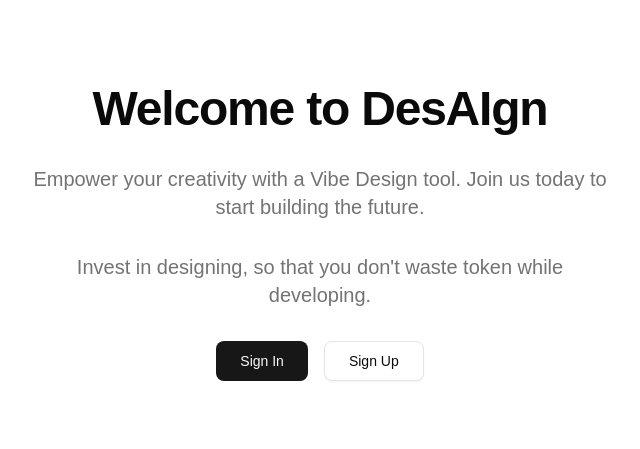
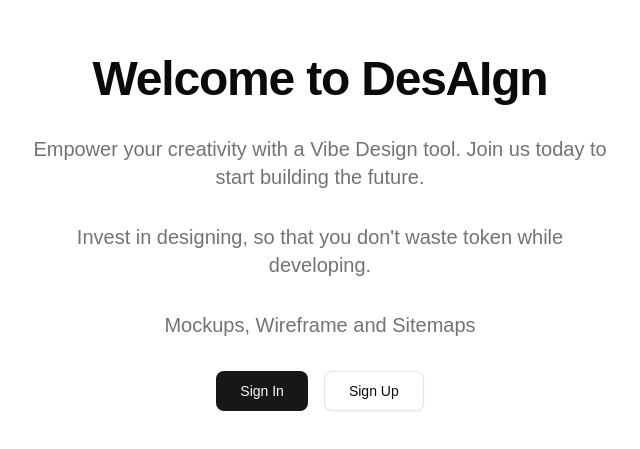
Before and after one commit to mohitkothari-dev/desAIgn, a Next.js app: page / in a window 1280 px wide. Shown: the part 167-616 px from the top of the page, without its empty margins (320-960 px from the left). Built offline with nearby package versions, Linux system fonts and the light colour scheme; a web font is replaced by a local one.

Commit message:
added an extra line

```diff
--- a/app/page.tsx
+++ b/app/page.tsx
@@ -12,7 +12,11 @@ export default function Home() {
           Empower your creativity with a Vibe Design tool. Join us today to start building the future.
         </p>
         <p className="text-xl text-muted-foreground max-w-[500px]">
-          Invest in designing, so that you don't waste token while developing.</p>
+          Invest in designing, so that you don't waste token while developing.
+        </p>
+        <p className="text-xl text-muted-foreground max-w-[500px]">
+          Mockups, Wireframe and Sitemaps
+        </p>
         <div className="flex gap-4">
           <Link href="/sign-in">
             <Button size="lg">Sign In</Button>
```
